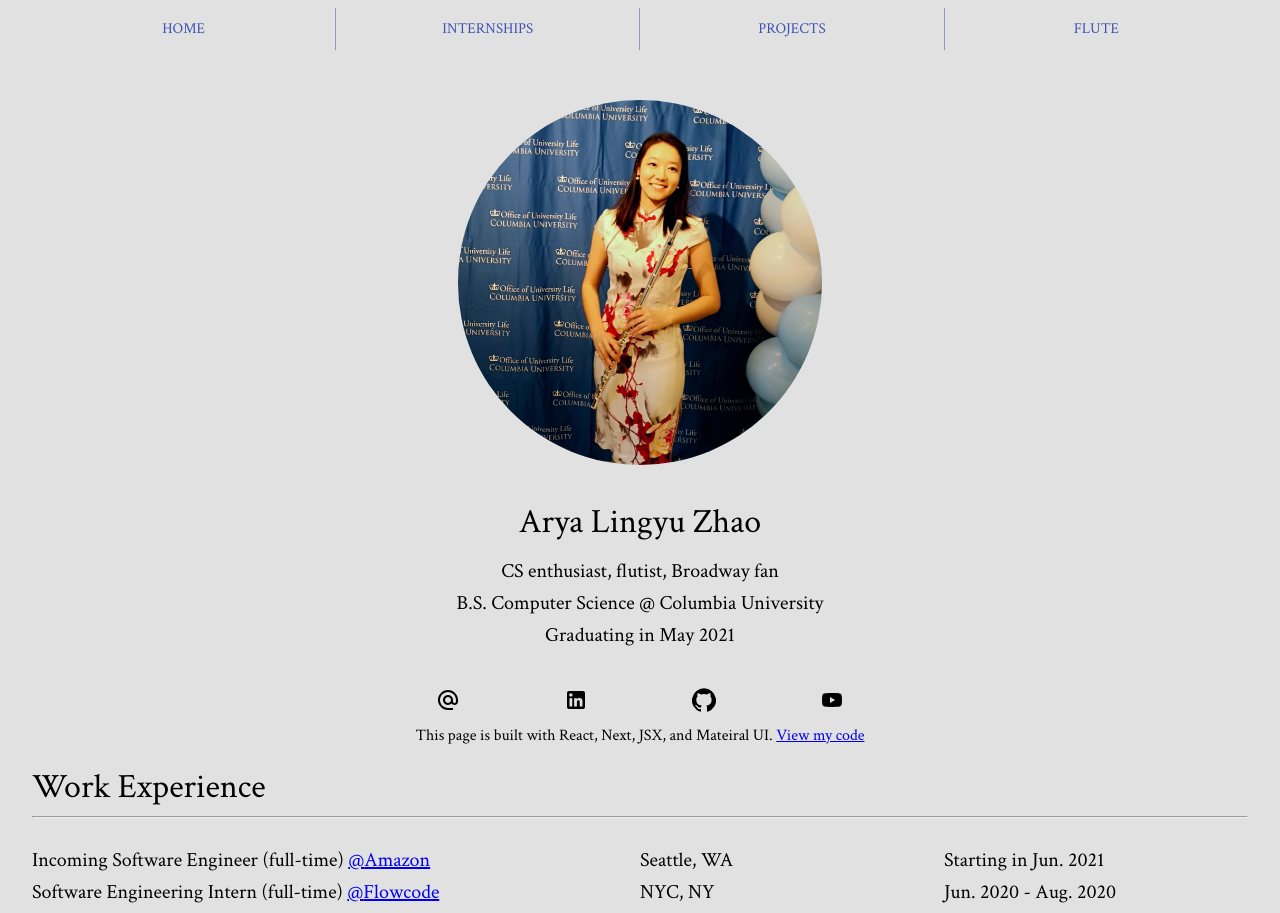
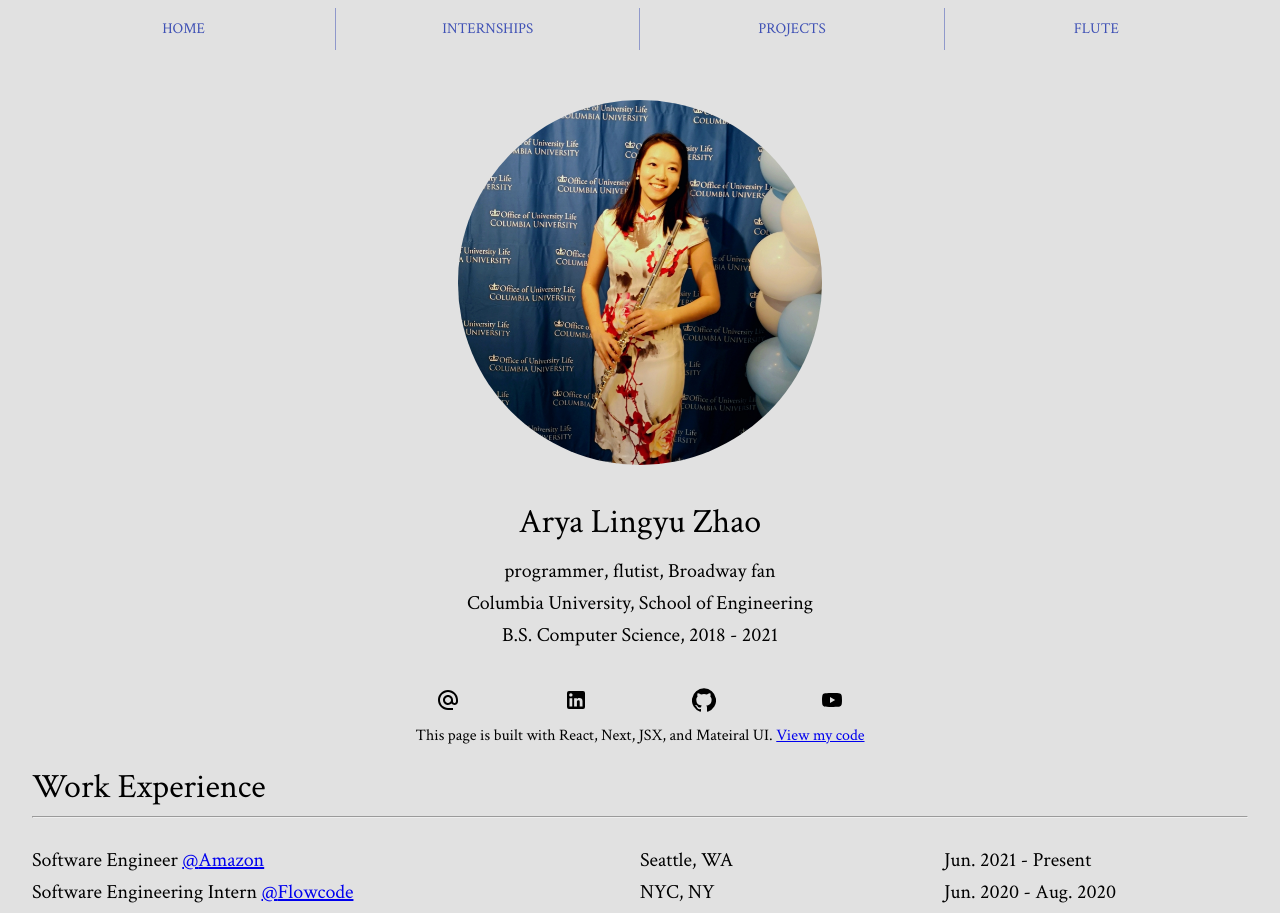
Before and after one commit to AryaZhao/arya-lingyu-zhao, a Next.js app: page / in a window 1280 px wide. Shown: the top 913 px of the page. Built offline with nearby package versions, Linux system fonts and the light colour scheme.

Commit message:
update flute, work, and intro

```diff
--- a/components/Flute.jsx
+++ b/components/Flute.jsx
@@ -8,7 +8,7 @@ const Flute = () => (
     </Typography>
     <hr />
     <br />
-
+    <iframe title="Can't Help Failling in Love" width="560" height="315" src="https://www.youtube.com/embed/ZRUvo6zZMeQ" frameBorder="0" allow="accelerometer; autoplay; encrypted-media; gyroscope; picture-in-picture" allowFullScreen />
     <iframe title="Bach Sonata in B Minor - Largo" width="560" height="315" src="https://www.youtube.com/embed/BmghjxD4iVc" frameBorder="0" allow="accelerometer; autoplay; encrypted-media; gyroscope; picture-in-picture" allowFullScreen />
     <iframe title="Handel Sonata in C Major" width="560" height="315" src="https://www.youtube.com/embed/sQaZayYTl7E" frameBorder="0" allow="accelerometer; autoplay; encrypted-media; gyroscope; picture-in-picture" allowFullScreen />
     <iframe title="Beethoven Grand Trio Op 87 - I" width="560" height="315" src="https://www.youtube.com/embed/ODTUjh1JFqU" frameBorder="0" allow="accelerometer; autoplay; encrypted-media; gyroscope; picture-in-picture" allowFullScreen />
--- a/components/Internships.jsx
+++ b/components/Internships.jsx
@@ -4,16 +4,16 @@ import Internship from './Internship';
 const amzn = {
   company: 'Amazon',
   link: 'https://en.wikipedia.org/wiki/Amazon_(company)',
-  title: 'Incoming Software Engineer (full-time)',
+  title: 'Software Engineer',
   location: 'Seattle, WA',
-  time: 'Starting in Jun. 2021',
+  time: 'Jun. 2021 - Present',
   description:
     ``,
 };
-const dtx = {
+const flowcode = {
   company: 'Flowcode',
-  link: 'https://www.thedtxcompany.com/',
-  title: 'Software Engineering Intern (full-time)',
+  link: 'https://www.flowcode.com/',
+  title: 'Software Engineering Intern',
   location: 'NYC, NY',
   time: 'Jun. 2020 - Aug. 2020',
   description:
@@ -51,9 +51,9 @@ const Internships = () => (
     <hr />
     <br />
     <Internship info={amzn} />
-    <Internship info={dtx} />
-    <Internship info={makeithappen} />
-    <Internship info={utofun} />
+    <Internship info={flowcode} />
+    {/* <Internship info={makeithappen} /> */}
+    {/* <Internship info={utofun} /> */}
   </div>
 );
 
--- a/components/Introduction.jsx
+++ b/components/Introduction.jsx
@@ -19,16 +19,16 @@ const Introduction = () => (
   <Box id="introduction">
     <img style={headshotStyle} src="/headshot.jpg" />
     <Typography variant="h4" align="center" gutterBottom>Arya Lingyu Zhao</Typography>
-    <Typography variant="h6" align="center">CS enthusiast, flutist, Broadway fan</Typography>
+    <Typography variant="h6" align="center">programmer, flutist, Broadway fan</Typography>
     <Typography variant="h6" align="center" gutterBottom>
-      B.S. Computer Science @ Columbia University
+      Columbia University, School of Engineering
       <br />
-      Graduating in May 2021
+      B.S. Computer Science, 2018 - 2021
     </Typography>
     <br />
     <Grid container justify="center" spacing={10}>
       <Grid item>
-        <IconButton color="inherit" href="mailto:lingyu.zhao@columbia.edu" target="_blank"><AlternateEmail /></IconButton>
+        <IconButton color="inherit" href="mailto:lingyuzhaoarya@gmail.com" target="_blank"><AlternateEmail /></IconButton>
       </Grid>
 
       <Grid item>
```
